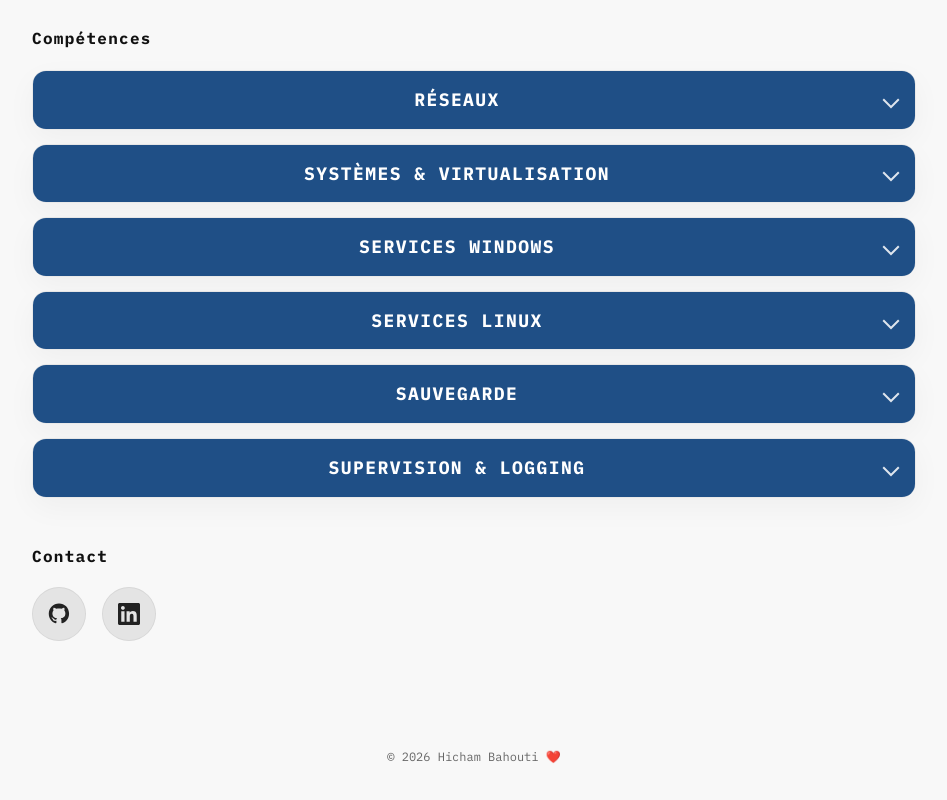
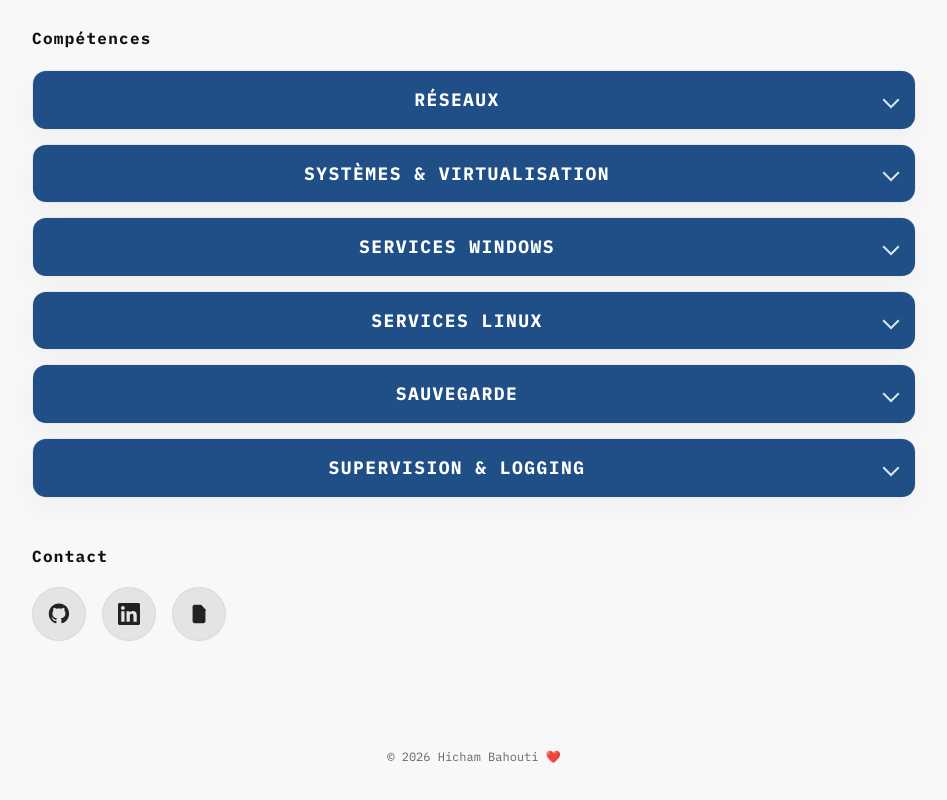
Before and after one commit to bahouti/hbahouti.com, a plain HTML site: page index.html in a window 1280 px wide. Shown: the part 1241-2041 px from the top of the page, without its empty margins (166-1113 px from the left). Drawn offline with nearby package versions, Linux system fonts and the light colour scheme; animation ran at ten frames a second.

Commit message:
Update index.html

```diff
--- a/index.html
+++ b/index.html
@@ -207,15 +207,26 @@
     <h1 id="contact" class="title">Contact</h1>
     <section class="contact reveal" aria-label="Contact">
       <div class="socials">
-        <a class="social-link" href="https://github.com/bahouti" target="_blank" rel="noreferrer" aria-label="GitHub">
+        <a class="social-link" href="https://github.com/bahouti" target="_blank" rel="noreferrer" aria-label="GitHub" data-tooltip="GitHub">
           <svg viewBox="0 0 24 24" aria-hidden="true" focusable="false">
             <path d="M12 .5C5.73.5.85 5.38.85 11.65c0 4.88 3.17 9.02 7.57 10.48.55.1.76-.24.76-.54v-2.1c-3.08.68-3.73-1.3-3.73-1.3-.5-1.27-1.22-1.6-1.22-1.6-.99-.67.08-.66.08-.66 1.09.08 1.66 1.1 1.66 1.1.98 1.65 2.57 1.17 3.2.9.1-.7.38-1.17.69-1.44-2.46-.28-5.04-1.22-5.04-5.44 0-1.2.44-2.18 1.14-2.95-.11-.28-.5-1.42.11-2.95 0 0 .93-.3 3.05 1.13.88-.24 1.83-.36 2.77-.36.94 0 1.89.12 2.77.36 2.12-1.43 3.05-1.13 3.05-1.13.61 1.53.22 2.67.11 2.95.71.77 1.14 1.75 1.14 2.95 0 4.23-2.59 5.16-5.06 5.43.39.34.74 1.02.74 2.06v3.05c0 .3.2.65.77.54 4.39-1.46 7.56-5.6 7.56-10.48C23.15 5.38 18.27.5 12 .5z"/>
           </svg>
         </a>
 
-        <a class="social-link" href="https://linkedin.com/in/hicham-bahouti" target="_blank" rel="noreferrer" aria-label="LinkedIn">
+        <a class="social-link" href="https://linkedin.com/in/hicham-bahouti" target="_blank" rel="noreferrer" aria-label="LinkedIn" data-tooltip="LinkedIn">
           <svg viewBox="0 0 24 24" aria-hidden="true" focusable="false">
             <path d="M20.45 20.45h-3.55v-5.56c0-1.33-.03-3.05-1.86-3.05-1.86 0-2.15 1.45-2.15 2.95v5.66H9.34V9h3.41v1.56h.05c.47-.9 1.63-1.86 3.36-1.86 3.59 0 4.26 2.36 4.26 5.43v6.32zM5.34 7.43c-1.14 0-2.06-.93-2.06-2.06 0-1.14.92-2.06 2.06-2.06 1.14 0 2.06.92 2.06 2.06 0 1.13-.92 2.06-2.06 2.06zM7.12 20.45H3.56V9h3.56v11.45zM22.23 0H1.77C.79 0 0 .77 0 1.72v20.56C0 23.23.79 24 1.77 24h20.46c.98 0 1.77-.77 1.77-1.72V1.72C24 .77 23.21 0 22.23 0z"/>
+          </svg>
+        </a>
+
+        <!-- ✅ CV (ouvre CV.pdf à la racine) -->
+        <a class="social-link" href="./CV.pdf" target="_blank" rel="noreferrer" aria-label="Ouvrir le CV (PDF)" data-tooltip="CV">
+          <svg viewBox="0 0 24 24" aria-hidden="true" focusable="false">
+            <path d="M14 2H7a2 2 0 0 0-2 2v16a2 2 0 0 0 2 2h10a2 2 0 0 0 2-2V8z"></path>
+            <path d="M14 2v6h6"></path>
+            <path d="M8 13h8"></path>
+            <path d="M8 17h8"></path>
+            <path d="M8 9h2"></path>
           </svg>
         </a>
       </div>
```
